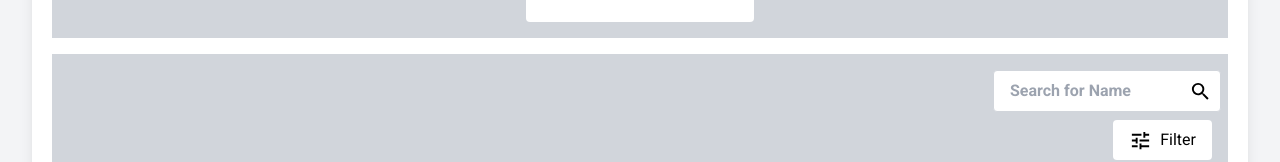
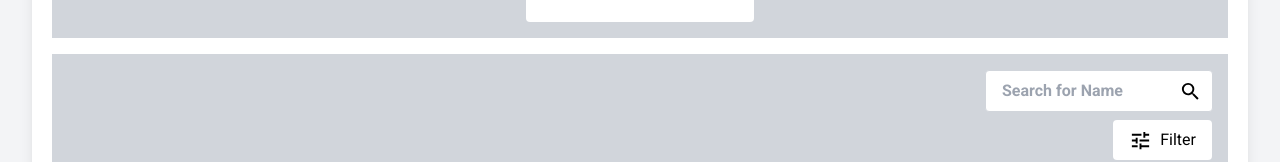
Before and after one commit to The-Anmol/react_ex-student_biodata, a React (Create React App) app: page /admin in a window 1280 px wide. Shown: the part 242-404 px from the top of the page. Built offline with nearby package versions, Linux system fonts and the light colour scheme.

Commit message:
fix : whitespace for serach bar & icon in Admin.js

```diff
--- a/src/Admin.js
+++ b/src/Admin.js
@@ -40,9 +40,8 @@ const Admin = () => {
             <div className='flex flex-col gap-2 justify-end items-end'>
                 <div className='flex flex-col gap-4 justify-end '>
                     <div className='flex flex-row'>
-                        <input placeholder='Search for Name ' className='px-4 py-2 transition duration-300 border font-semibold text-gray-700 bg-white border-gray-300 rounded focus:border-transparent focus:outline-none focus:ring-4 focus:ring-blue-200"' type="text" />
-                        <span className='-ml-8 flex items-center'>
-                        {/* <MaterialIcon icon="search" size={25} /> */}
+                        <input placeholder='Search for Name ' className='px-4 -mr-2.5 py-2 transition duration-300 border font-semibold text-gray-700 bg-white border-gray-300 rounded focus:border-transparent focus:outline-none focus:ring-4 focus:ring-blue-200"' type="text" />
+                        <span className='mr-2.5 -ml-6 flex items-center'>
                         <MdSearch className='flex my-auto' size={23} />
                         </span>
                     </div>
```
